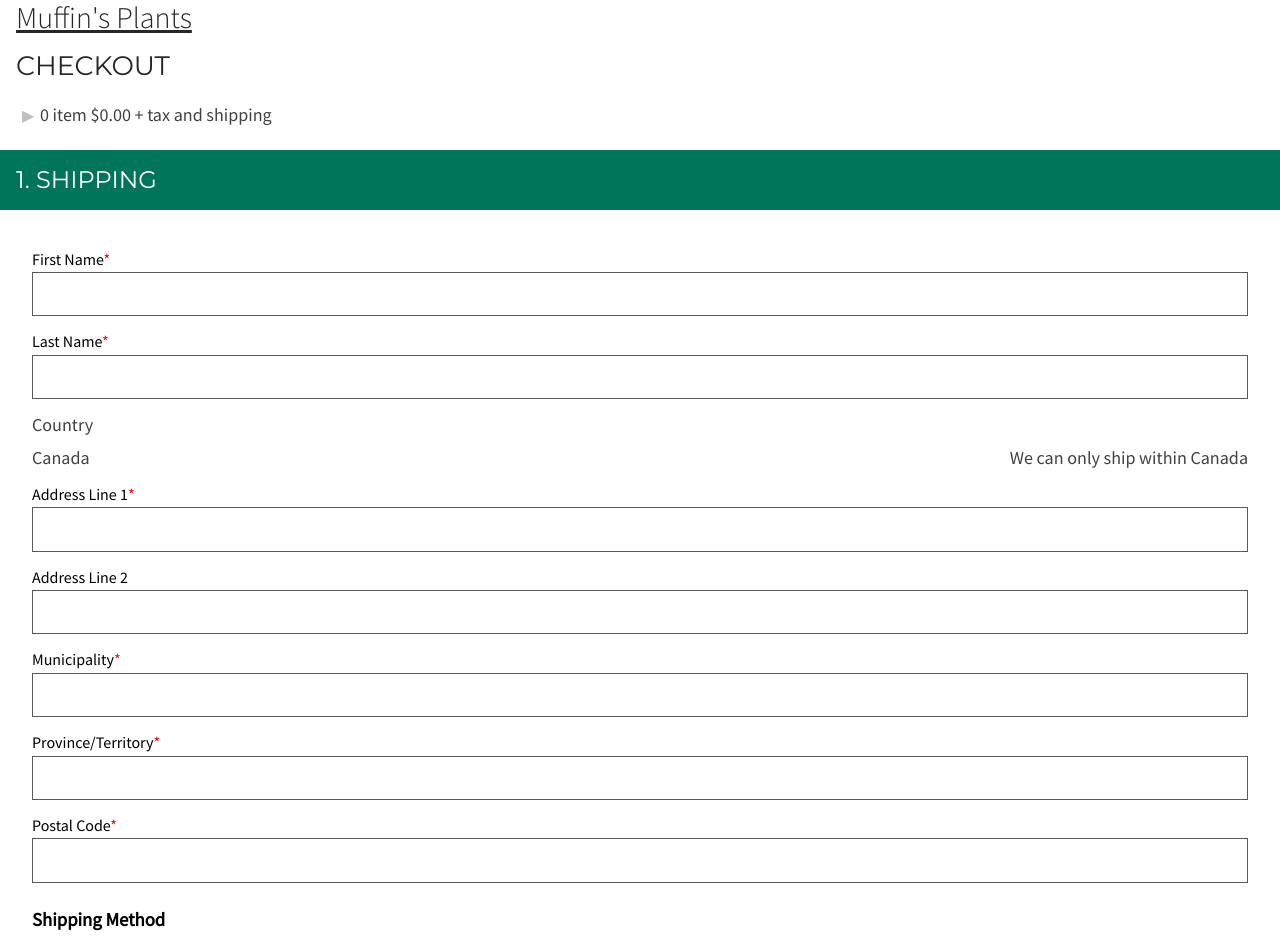
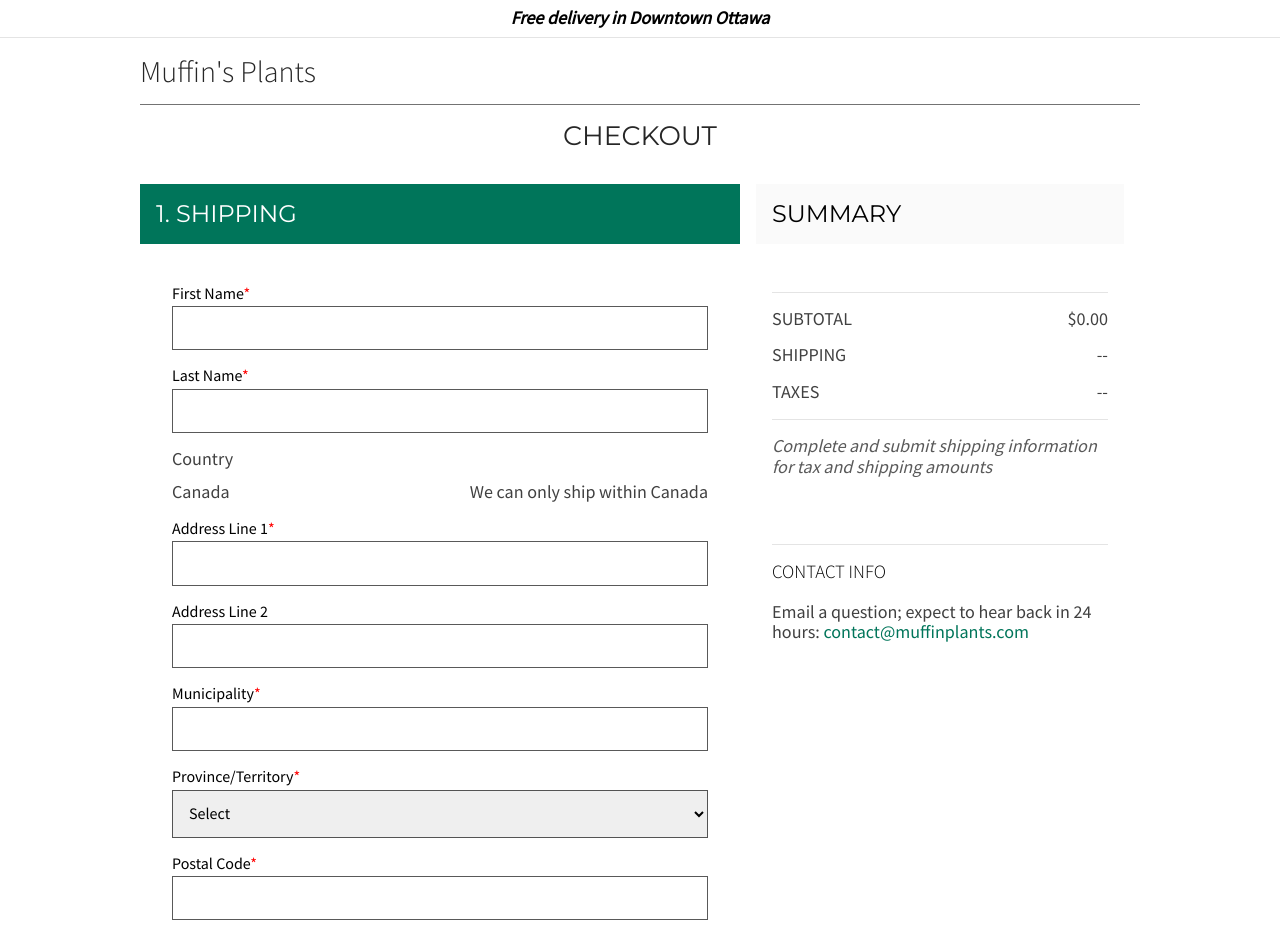
Before and after one commit to nhuynh1/muffinsplantshop, a Gatsby site: page /checkout in a window 1280 px wide. Shown: the top 944 px of the page. Built offline with nearby package versions, Linux system fonts and the light colour scheme; Gatsby itself is replaced by a stand-in of ours.

Commit message:
wide styling of checkout

```diff
--- a/src/components/checkout-form/checkout-form.js
+++ b/src/components/checkout-form/checkout-form.js
@@ -114,12 +114,26 @@
                 </div>
                 <div className={styles.checkoutForm__field}>
                     <label htmlFor="provinceTerritory">Province/Territory<span className="required">*</span></label>
-                    <input
+                    <select
+                        value={values.provinceTerritory}
                         id="provinceTerritory"
                         name="provinceTerritory"
-                        onChange={handleChange}
-                        type="text"
-                        value={values.provinceTerritory} />
+                        onChange={handleChange}>
+                        <option value="">Select</option>
+                        <option value="AB">Alberta</option>
+                        <option value="BC">British Columbia</option>
+                        <option value="MB">Manitoba</option>
+                        <option value="NB">New Brunswick</option>
+                        <option value="NL">Newfoundland  and Labrador</option>
+                        <option value="NS">Nova Scotia</option>
+                        <option value="NT">Northwest Territories</option>
+                        <option value="NU">Nunavut</option>
+                        <option value="ON">Ontario</option>
+                        <option value="PE">Prince Edward Island</option>
+                        <option value="QC">Quebec</option>
+                        <option value="SK">Saskatchewan</option>
+                        <option value="YT">Yukon</option>
+                    </select>
                     <span className={styles.checkoutForm__error}>{errors.provinceTerritory ? errors.provinceTerritory : null}</span>
                 </div>
                 <div className={styles.checkoutForm__field}>
@@ -228,7 +242,7 @@
             municipality: billingValues ? billingValues.municipality : "",
             provinceTerritory: billingValues ? billingValues.provinceTerritory : "",
             postalCode: billingValues ? billingValues.postalCode : "",
-            country: billingValues ? billingValues.country: ""
+            country: billingValues ? billingValues.country : ""
         },
         validationSchema,
         onSubmit(values) {
@@ -328,12 +342,26 @@
                     </div>
                     <div className={styles.checkoutForm__field}>
                         <label htmlFor="provinceTerritory">Province/Territory<span className="required">*</span></label>
-                        <input
+                        <select
+                            value={values.provinceTerritory}
                             id="provinceTerritory"
                             name="provinceTerritory"
-                            onChange={handleChange}
-                            type="text"
-                            value={values.provinceTerritory} />
+                            onChange={handleChange}>
+                            <option value="">Select</option>
+                            <option value="AB">Alberta</option>
+                            <option value="BC">British Columbia</option>
+                            <option value="MB">Manitoba</option>
+                            <option value="NB">New Brunswick</option>
+                            <option value="NL">Newfoundland  and Labrador</option>
+                            <option value="NS">Nova Scotia</option>
+                            <option value="NT">Northwest Territories</option>
+                            <option value="NU">Nunavut</option>
+                            <option value="ON">Ontario</option>
+                            <option value="PE">Prince Edward Island</option>
+                            <option value="QC">Quebec</option>
+                            <option value="SK">Saskatchewan</option>
+                            <option value="YT">Yukon</option>
+                        </select>
                         <span className={styles.checkoutForm__error}>{errors.provinceTerritory ? errors.provinceTerritory : null}</span>
                     </div>
                     <div className={styles.checkoutForm__field}>
@@ -372,7 +400,7 @@
         <div className={`${styles.checkoutForm__section} ${current ? styles.current : ''}`}>
             <div className={styles.checkoutForm__heading}>
                 {complete && <CheckIcon />}
-                <h2>{children}</h2>
+                <h3>{children}</h3>
             </div>
             {complete && <EditButton setSection={setSection} section={section} />}
         </div>
@@ -387,8 +415,12 @@
     const haveBillingInfo = billingValues || (sameAsShipping && shippingValues);
 
     return (
-        <div>
+        <div className={styles.checkoutForm__wrap}>
+            <h2 className={`heading-first ${styles.checkoutForm__header}`}>Checkout</h2>
+            <div style={{ gridArea: `summary` }}>
                 <CheckoutSummary shippingValues={shippingValues} />
+            </div>
+            <div style={{ gridArea: `form` }}>
                 <CheckoutHeading
                     complete={shippingValues && section !== 'shipping'}
                     current={section === 'shipping'}
@@ -442,7 +474,8 @@
                         </div>)
                     }
                 </div>
-            <div className={styles.checkoutForm__contact}>
+            </div>
+            <div className={styles.checkoutForm__contact} style={{ gridArea: `contact` }}>
                 <h3>Contact Info</h3>
                 <p>Email a question; expect to hear back in 24 hours: <a href="mailto:contact@muffinplants.com">contact@muffinplants.com</a></p>
             </div>
--- a/src/components/checkout-form/checkout-form.module.css
+++ b/src/components/checkout-form/checkout-form.module.css
@@ -2,6 +2,17 @@
     display: flex;
     flex-direction: column;
     padding: 0 1rem;
+}
+
+.checkoutForm__header {
+    grid-area: header;
+    padding-left: 1rem;
+}
+
+@media screen and (min-width: 1000px) {
+    .checkoutForm__header {
+        text-align: center;
+    }
 }
 
 .checkoutForm__section {
@@ -16,7 +27,8 @@
     text-transform: uppercase;
 }
 
-.checkoutForm__section h2 {
+.checkoutForm__section h3 {
+    font-size: 1.5rem;
     font-weight: 400;
     padding: 0;
     margin: 0;
@@ -54,14 +66,14 @@
     justify-content: space-between;
 }
 
-.checkoutForm__form input {
+.checkoutForm__form input, .checkoutForm__form select {
     border: solid 1px rgba(0,0,0, 0.65);
     display: block;
     padding: 0.75rem;
     width: 100%;
 }
 
-.checkoutForm__form input:focus {
+.checkoutForm__form input:focus, .checkoutForm__form select:focus {
     background-color: #BDF3E6;
     outline-color: var(--accentColor);
 }
@@ -143,10 +155,24 @@
 }
 
 .checkoutForm__contact h3 {
+    border-top: solid 1px #e4e4e4;
     font-weight: 300;
+    padding-top: 1rem;
     text-transform: uppercase;
 }
 
 .checkoutForm__contact a {
     color: var(--accentColor);
 }
+
+@media screen and (min-width: 1000px) {
+    .checkoutForm__wrap {
+        display: grid;
+        grid-template-areas:
+            "header header"
+            "form summary"
+            "form contact";
+        grid-template-columns: 60% 1fr;
+        grid-template-rows: auto auto 1fr;
+    }
+}
--- a/src/components/checkout-form/checkout-summary.js
+++ b/src/components/checkout-form/checkout-summary.js
@@ -29,7 +29,7 @@
 
     return (
         <div style={{ padding: `0 1rem`, width: `100%` }}>
-            <h2 className="heading-first">Checkout</h2>
+            <h3 className={styles.cart__summary_header}>Summary</h3>
             <div className={styles.cart__summary}>
                 <button
                     className={showItems ? styles.open : ''}
@@ -40,8 +40,7 @@
                 <p>{summaryText}</p>
             </div>
 
-            {showItems && (
-                <div className={styles.products}>
+            <div className={`${styles.products} ${showItems ? styles.products_show : ''}`}>
                 {cart.map(product => (
                     <div key={product.sku} className={styles.product}>
                         <img
@@ -76,7 +75,7 @@
                     </>) :
                     (<span className={styles.order__message}>Complete and submit shipping information for tax and shipping amounts</span>)}
                 </p>
-                </div>)}
+            </div>
         </div>
     )
 }
--- a/src/components/checkout-form/checkout-summary.module.css
+++ b/src/components/checkout-form/checkout-summary.module.css
@@ -1,6 +1,27 @@
 .cart__summary {
     align-items: center;
     display: flex;
+}
+
+.cart__summary_header {
+    background: #FAFAFA;
+    display: none;
+    font-family: 'Montserrat', sans-serif;
+    font-size: 1.5rem;
+    font-weight: 400;
+    margin: 1rem 0;
+    padding: 1rem;
+    text-transform: uppercase;
+}
+
+@media screen and (min-width: 1000px) {
+    .cart__summary {
+        display: none;
+    }
+
+    .cart__summary_header {
+        display: block;
+    }
 }
 
 .cart__summary button {
@@ -18,7 +39,18 @@
 }
 
 .products {
+    display: none;
     padding: 1rem;
+}
+
+@media screen and (min-width: 1000px) {
+    .products {
+        display: block;
+    }
+}
+
+.products.products_show {
+    display: block;
 }
 
 .product {
--- a/src/components/layout/layout.js
+++ b/src/components/layout/layout.js
@@ -5,7 +5,8 @@
 import PromoBar from '../promo-bar/promo-bar';
 import styles from './layout.module.css';
 
-const Layout = ({ children }) => {
+const Layout = ({ children, location }) => {
+    const path = location.pathname;
     const data = useStaticQuery(graphql`
         query {
             site {
@@ -20,7 +21,7 @@
     const { isOpenCart } = useCartContext();
 
     useEffect(() => {
-        if(isOpenCart){
+        if (isOpenCart) {
             document.body.setAttribute('style', 'overflow-y:hidden; position: fixed; left: 0; right: 0');
         } else {
             document.body.setAttribute('style', '');
@@ -33,20 +34,20 @@
             <div className={styles.layout}>
                 <header className={styles.layout__header}>
                     <div style={{ display: `flex` }}>
-                        <button
+                        {path !== '/checkout' && <button
                             aria-label="Toggle navigation menu"
                             className={styles.layout__menuButton}
                             onClick={() => setIsOpenMenu(!isOpenMenu)}>
-                        </button>
+                        </button>}
                         <Link to="/">
                             <h1 className={styles.layout__headerText}>
                                 {data.site.siteMetadata.title}
                             </h1>
                         </Link>
                     </div>
-                    <CartButton />
+                    {path !== '/checkout' && <CartButton />}
                 </header>
-                <div
+                {path !== '/checkout' && <div
                     className={`${styles.layout__navigationMenuWrapper}
                     ${isOpenMenu ? styles.layout__navigationOpen : ''}`}>
                     <ul className={styles.layout__navigationMenu}>
@@ -59,7 +60,7 @@
                             className={styles.layout__navigationMenuItem}
                             to="/about">About</Link></li>
                     </ul>
-                </div>
+                </div>}
                 {children}
                 <footer className={styles.layout__footer}>
                     <div className={styles.layout__footerLinks}>
--- a/src/pages/404.js
+++ b/src/pages/404.js
@@ -2,9 +2,9 @@
 import { Link } from 'gatsby';
 import Layout from '../components/layout/layout';
 
-const Default404 = () => {
+const Default404 = ({location}) => {
     return (
-        <Layout>
+        <Layout location={location}>
             <div style={{ display: `flex`, flexDirection: `column`, height: `50vh`, padding: `1rem` }}>
                 <div style={{flex: `1`}}>
                     <p style={{textAlign: `center`}}>Whoops! Page Not Found</p>
--- a/src/pages/about.js
+++ b/src/pages/about.js
@@ -3,9 +3,9 @@
 import Layout from '../components/layout/layout';
 import SEO from '../components/seo';
 
-const About = ({ data }) => {
+const About = ({ data, location }) => {
   return (
-    <Layout>
+    <Layout location={location}>
       <SEO title="About" />
       <div style={{ display: `flex`, flexDirection: `column`, height: `50vh`, padding: `1rem` }}>
         <div style={{ flex: `1` }}>
--- a/src/pages/checkout.js
+++ b/src/pages/checkout.js
@@ -1,32 +1,12 @@
 import React from 'react';
-import { graphql, useStaticQuery, Link } from 'gatsby';
+import Layout from '../components/layout/layout';
 import CheckoutForm from '../components/checkout-form/checkout-form';
 
-const Checkout = () => {
-    const data = useStaticQuery(graphql`
-        query {
-            site {
-                siteMetadata {
-                    title
-                }
-            }
-        }
-    `);
-
+const Checkout = ({ location }) => {
     return (
-        <div>
-            <Link to="/">
-                <h1 style={{
-                    fontSize: `1.88rem`,
-                    fontWeight: `300`,
-                    margin: `0 0 0 1rem`,
-                    padding: 0
-                }}>
-                    {data.site.siteMetadata.title}
-                </h1>
-            </Link>
+        <Layout location={location}>
             <CheckoutForm />
-        </div>
+        </Layout>
     );
 }
 
--- a/src/pages/delivery-info.js
+++ b/src/pages/delivery-info.js
@@ -3,10 +3,10 @@
 import Layout from '../components/layout/layout';
 import SEO from '../components/seo';
 
-const DeliveryInfo = ({ data }) => {
-  console.log(data);
+const DeliveryInfo = ({ data, location }) => {
+
   return (
-    <Layout>
+    <Layout location={location}>
       <SEO title="Delivery Information" />
       <div style={{ display: `flex`, flexDirection: `column`, height: `50vh`, padding: `1rem` }}>
         <div style={{ flex: `1` }}>
--- a/src/pages/index.js
+++ b/src/pages/index.js
@@ -6,9 +6,9 @@
 import styles from './styles/home.module.css';
 import { minPrice as _minPrice } from '../helpers/helpers';
 
-const Home = ({ data }) => {
+const Home = ({ data, location }) => {
     return (
-        <Layout>
+        <Layout location={location}>
             <SEO title="Shop Demo" />
             <div className={styles.home__cta}>
                 <div className={styles.home__ctaText}>
--- a/src/pages/shop.js
+++ b/src/pages/shop.js
@@ -10,7 +10,7 @@
 import styles from './styles/shop.module.css';
 import '../styles/react-tabs-custom.css';
 
-const Shop = ({ data }) => {
+const Shop = ({ data, location }) => {
     const [sizesFilter, setSizesFilter] = useState([]);
     const [varietiesFilter, setVarietiesFilter] = useState([]);
     const filteredProducts = productSelector(data.products.edges, { sizesFilter, varietiesFilter });
@@ -34,7 +34,7 @@
     }
 
     return (
-        <Layout>
+        <Layout location={location}>
             <SEO title="Shop" />
             <div className="content-container">
                 <h2 className="heading-first">Shop</h2>
--- a/src/templates/product.js
+++ b/src/templates/product.js
@@ -7,13 +7,13 @@
 import { AddToCart } from '../components/shopping-cart/shopping-cart';
 import styles from './products.module.css';
 
-const Product = ({ data }) => {
+const Product = ({ data, location }) => {
     const productData = data.product.frontmatter;
     const productBody = data.product.html;
     const [priceSize, setSize] = useState(productData.priceBySize[0]);
 
     return (
-        <Layout>
+        <Layout location={location}>
             <SEO title={productData.title} />
             <div className={styles.products__container}>
 
```
Lines whose indentation alone changed are shown as unchanged.
